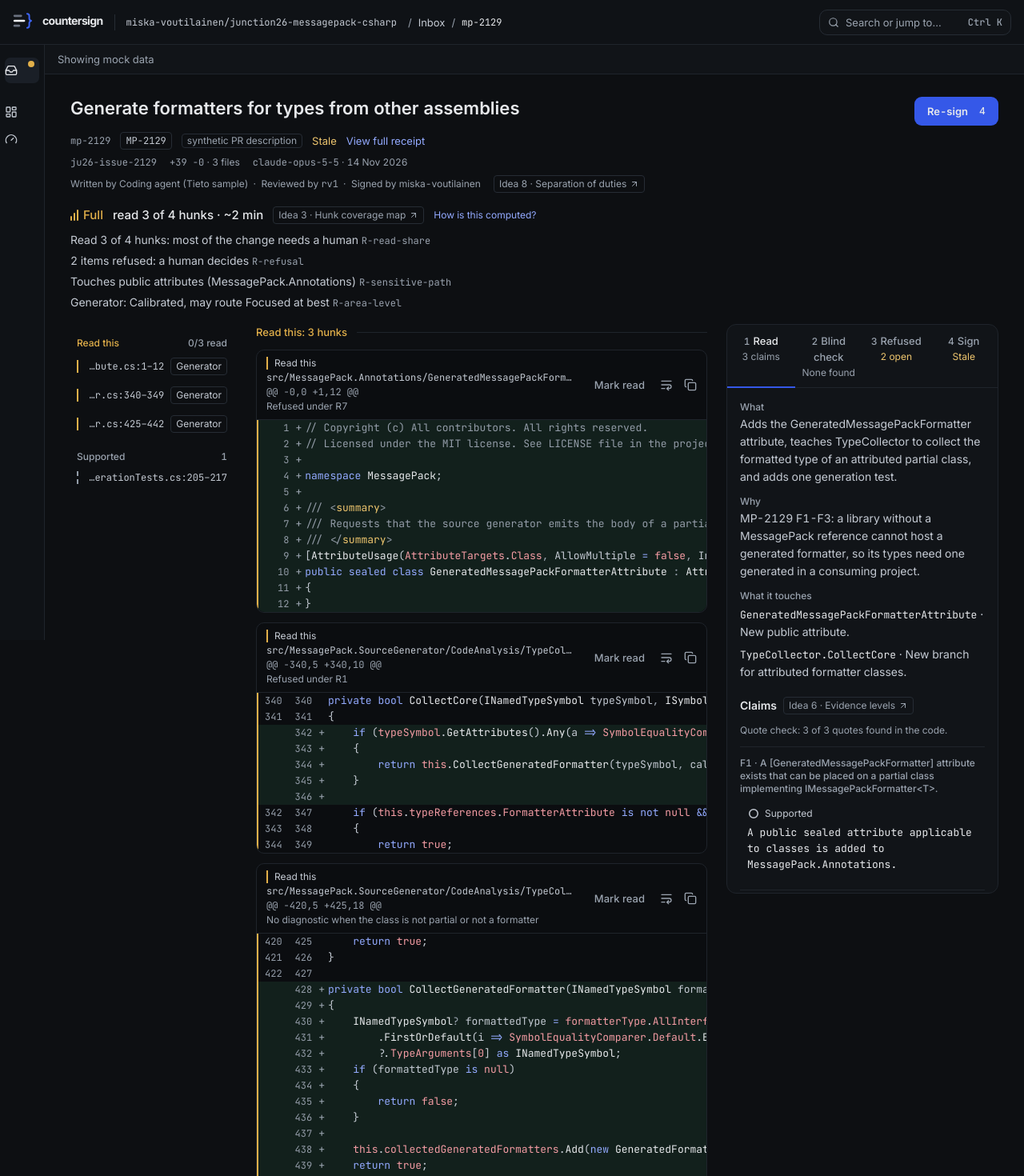
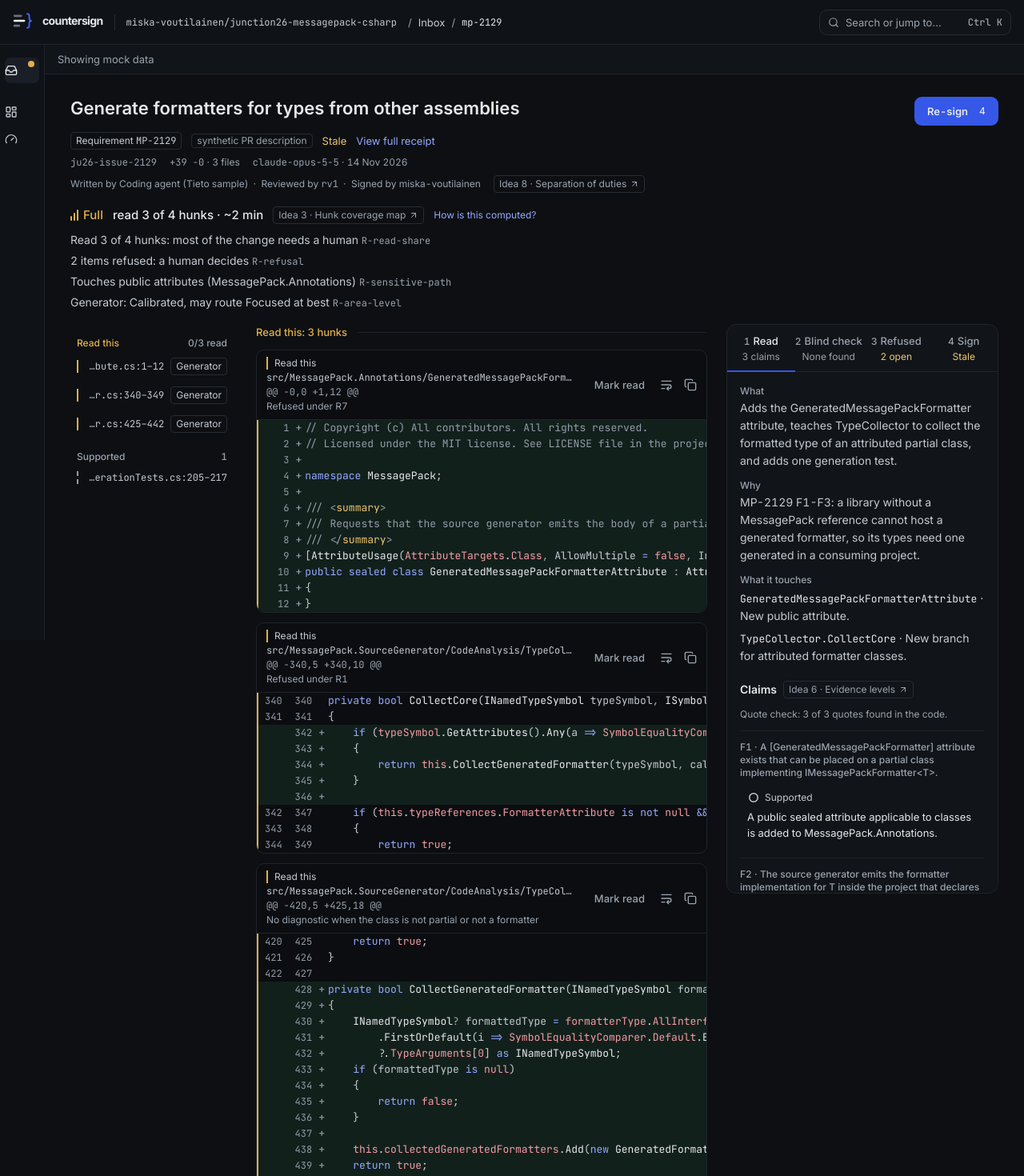
Before and after one commit to miska-voutilainen/junction-2026, a Next.js app: page /changes/mp-2129 in a window 1280 px wide. Shown: the top 1470 px of the page at 80% size. Built offline with nearby package versions, Linux system fonts and the light colour scheme.

Commit message:
fix(app): even out step tabs, label the requirement chip, 44 px tap targets on S2

```diff
--- a/src/components/Disclosure.tsx
+++ b/src/components/Disclosure.tsx
@@ -48,7 +48,7 @@ export function Disclosure({
         aria-expanded={isOpen}
         aria-controls={contentId}
         onClick={() => setIsOpen(!isOpen)}
-        className="flex w-full items-center gap-2 rounded-item px-1 py-1.5 text-left text-base text-text-secondary transition-colors duration-(--duration-fast) ease-out hover:text-text-primary"
+        className="flex w-full items-center gap-2 rounded-item px-1 py-1.5 max-compact:min-h-11 text-left text-base text-text-secondary transition-colors duration-(--duration-fast) ease-out hover:text-text-primary"
       >
         <span className="relative size-4 shrink-0">
           <AnimatePresence initial={false} mode="popLayout">
--- a/src/components/IdeaLabel.tsx
+++ b/src/components/IdeaLabel.tsx
@@ -18,7 +18,7 @@ export function IdeaLabel({ n, className }: Readonly<{ n: IdeaNumber; className?
       rel="noopener"
       aria-label={`Idea ${n}: ${name}, opens the idea page`}
       className={cn(
-        "inline-flex items-center gap-1 rounded-chip border border-border-default px-1.5 py-0.5 text-xs text-text-muted transition-colors duration-(--duration-fast) ease-out hover:bg-surface-hover hover:text-text-secondary",
+        "inline-flex items-center gap-1 rounded-chip max-compact:min-h-11 border border-border-default px-1.5 py-0.5 text-xs text-text-muted transition-colors duration-(--duration-fast) ease-out hover:bg-surface-hover hover:text-text-secondary",
         className,
       )}
     >
--- a/src/features/review/CoverageLine.tsx
+++ b/src/features/review/CoverageLine.tsx
@@ -72,7 +72,7 @@ function HowIsThisComputed() {
           <button
             type="button"
             onClick={() => setIsOpen(true)}
-            className="rounded-chip text-xs text-link underline-offset-2 hover:underline focus-visible:outline-2 focus-visible:outline-focus-ring"
+            className="inline-flex items-center rounded-chip text-xs text-link max-compact:min-h-11 underline-offset-2 hover:underline focus-visible:outline-2 focus-visible:outline-focus-ring"
           >
             How is this computed?
           </button>
--- a/src/features/review/ReviewHeader.tsx
+++ b/src/features/review/ReviewHeader.tsx
@@ -41,9 +41,8 @@ export function ReviewHeader({
         {receiptStatus && <SignButton signState={isReceiptUnreadable ? "unreadable" : receiptStatus} />}
       </div>
       <p className="flex flex-wrap items-center gap-x-3 gap-y-1 text-sm text-text-secondary">
-        <span className="font-mono text-xs text-text-muted [overflow-wrap:anywhere]">{change.id}</span>
-        <span className="rounded-chip border border-border-default px-1.5 py-0.5 font-mono text-xs text-text-secondary">
-          {change.requirementId}
+        <span className="rounded-chip border border-border-default px-1.5 py-0.5 text-xs text-text-secondary">
+          Requirement <span className="font-mono">{change.requirementId}</span>
         </span>
         {change.authorDescription.synthetic && <SyntheticTag />}
         {/* "Signed by" lives in the roles line below; this keeps only the states that ask for action. */}
--- a/src/features/review/steps/LocationButton.tsx
+++ b/src/features/review/steps/LocationButton.tsx
@@ -11,7 +11,7 @@ export function LocationButton({ label, onShow }: Readonly<{ label: string; onSh
       type="button"
       aria-label={`Show ${label} in the diff`}
       onClick={onShow}
-      className="rounded-chip py-0.5 text-left font-mono text-xs break-all text-link underline-offset-2 hover:underline focus-visible:outline-2 focus-visible:outline-focus-ring"
+      className="inline-flex items-center rounded-chip py-0.5 text-left max-compact:min-h-11 font-mono text-xs break-all text-link underline-offset-2 hover:underline focus-visible:outline-2 focus-visible:outline-focus-ring"
     >
       {label}
     </button>
--- a/src/features/review/steps/ReadStep.tsx
+++ b/src/features/review/steps/ReadStep.tsx
@@ -108,7 +108,7 @@ function ClaimRow({ storyClaim, onOpenRefused }: Readonly<{ storyClaim: StoryCla
         className="flex w-full flex-col items-start gap-1.5 rounded-item px-2 py-2 text-left transition-colors duration-(--duration-fast) ease-out hover:bg-surface-hover focus-visible:outline-2 focus-visible:outline-focus-ring"
       >
         {retraction ? <RetractedBadge /> : <EvidenceBadge level={claim.level} />}
-        <span data-written-text className={cn("max-w-full font-mono text-sm text-text-primary [overflow-wrap:anywhere]", retraction && "text-text-muted line-through")}>{claim.text}</span>
+        <span data-written-text className={cn("max-w-full text-sm text-text-primary [overflow-wrap:anywhere]", retraction && "text-text-muted line-through")}>{claim.text}</span>
       </button>
       {retraction && <Retraction retraction={retraction} />}
       <div id={detailsId} hidden={!isSelected} className="px-2 pb-2">
--- a/src/features/review/steps/ReviewSteps.tsx
+++ b/src/features/review/steps/ReviewSteps.tsx
@@ -75,17 +75,17 @@ export function ReviewSteps({ review, reportCard, record, signState, step, onSte
               tabIndex={isActive ? 0 : -1}
               onClick={() => onStepChange(tab.id)}
               className={cn(
-                "relative flex min-w-0 flex-col items-center gap-0.5 px-1 py-2.5 text-sm transition-colors duration-(--duration-fast) ease-out hover:bg-surface-hover focus-visible:outline-2 focus-visible:-outline-offset-2 focus-visible:outline-focus-ring",
+                "relative flex min-w-0 flex-col items-center justify-start gap-0.5 px-1 py-2.5 text-sm transition-colors duration-(--duration-fast) ease-out hover:bg-surface-hover focus-visible:outline-2 focus-visible:-outline-offset-2 focus-visible:outline-focus-ring",
                 isActive ? "text-text-primary" : "text-text-muted hover:text-text-secondary",
               )}
             >
-              <span className="text-center font-medium">
+              <span className="font-medium whitespace-nowrap">
                 <span className="mr-1 text-xs text-text-muted tabular-nums">{tab.number}</span>
                 {tab.label}
               </span>
               <span
                 className={cn(
-                  "text-xs",
+                  "text-xs whitespace-nowrap",
                   tab.tone === "neutral" && "text-text-muted",
                   tab.tone === "amber" && "text-amber-light",
                   tab.tone === "rose" && "text-rose-light",
--- a/src/features/review/steps/SignButton.tsx
+++ b/src/features/review/steps/SignButton.tsx
@@ -6,7 +6,7 @@ import { isSignable, signActionLabel } from "./stepsModel";
 import type { SignState } from "./stepsModel";
 
 /**
- * The header's primary Sign button with its `4` key hint. It opens step 4,
+ * The header's primary Sign button with its `4` key hint (a visual hint only: the button's name is "Sign" and `aria-keyshortcuts` announces the key). It opens step 4,
  * where the sign command is: the site cannot sign. Shown from 760 px, and
  * only when there is something to sign; a signed change has the "View full
  * receipt" link instead, and an unreadable receipt file has nothing to sign.
@@ -18,10 +18,11 @@ export function SignButton({ signState }: Readonly<{ signState: SignState }>) {
     <button
       type="button"
       onClick={() => openStep("sign")}
+      aria-keyshortcuts="4"
       className="hidden items-center gap-2 rounded-button bg-brand py-2 pr-2.5 pl-4 text-sm font-semibold text-primary-foreground transition-colors duration-(--duration-fast) hover:bg-brand-hover focus-visible:outline-2 focus-visible:outline-offset-2 focus-visible:outline-focus-ring-on-brand compact:inline-flex"
     >
       {signActionLabel(signState)}
-      <Kbd className="bg-primary-foreground/15 text-primary-foreground">4</Kbd>
+      <Kbd aria-hidden="true" className="bg-primary-foreground/15 text-primary-foreground">4</Kbd>
     </button>
   );
 }
--- a/src/features/review/steps/stepsModel.ts
+++ b/src/features/review/steps/stepsModel.ts
@@ -27,7 +27,7 @@ export interface StepTab {
   id: StepId;
   number: 1 | 2 | 3 | 4;
   label: string;
-  /** What is waiting in this step, e.g. "2 contradictions" or "Draft ready". */
+  /** What is waiting in this step, e.g. "2 found" or "Draft ready". */
   count: string;
   /** Counts that ask for attention (a contradiction, a stale receipt) read in colour as well as words. */
   tone: "neutral" | "amber" | "rose";
@@ -56,7 +56,7 @@ export function buildStepTabs(review: Review, record: ReceiptRecord | null, sign
   const counts: Record<StepId, Pick<StepTab, "count" | "tone">> = {
     read: { count: plural(review.claims.length, "claim"), tone: "neutral" },
     blind: {
-      count: contradictionCount === 0 ? "None found" : plural(contradictionCount, "contradiction"),
+      count: contradictionCount === 0 ? "None found" : `${contradictionCount} found`,
       tone: contradictionCount === 0 ? "neutral" : "rose",
     },
     refused: {
```
Also changed, not shown: 1 other file (tests, documents, lock files or other folders).
